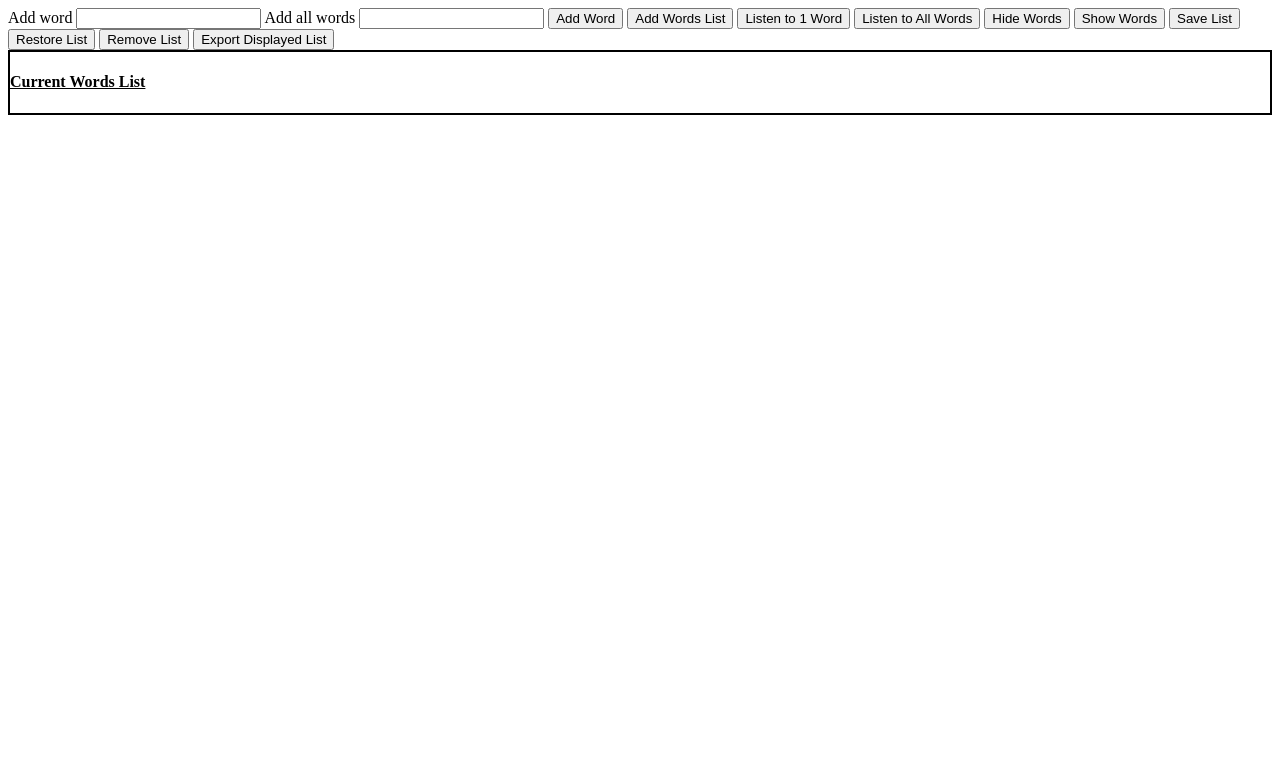
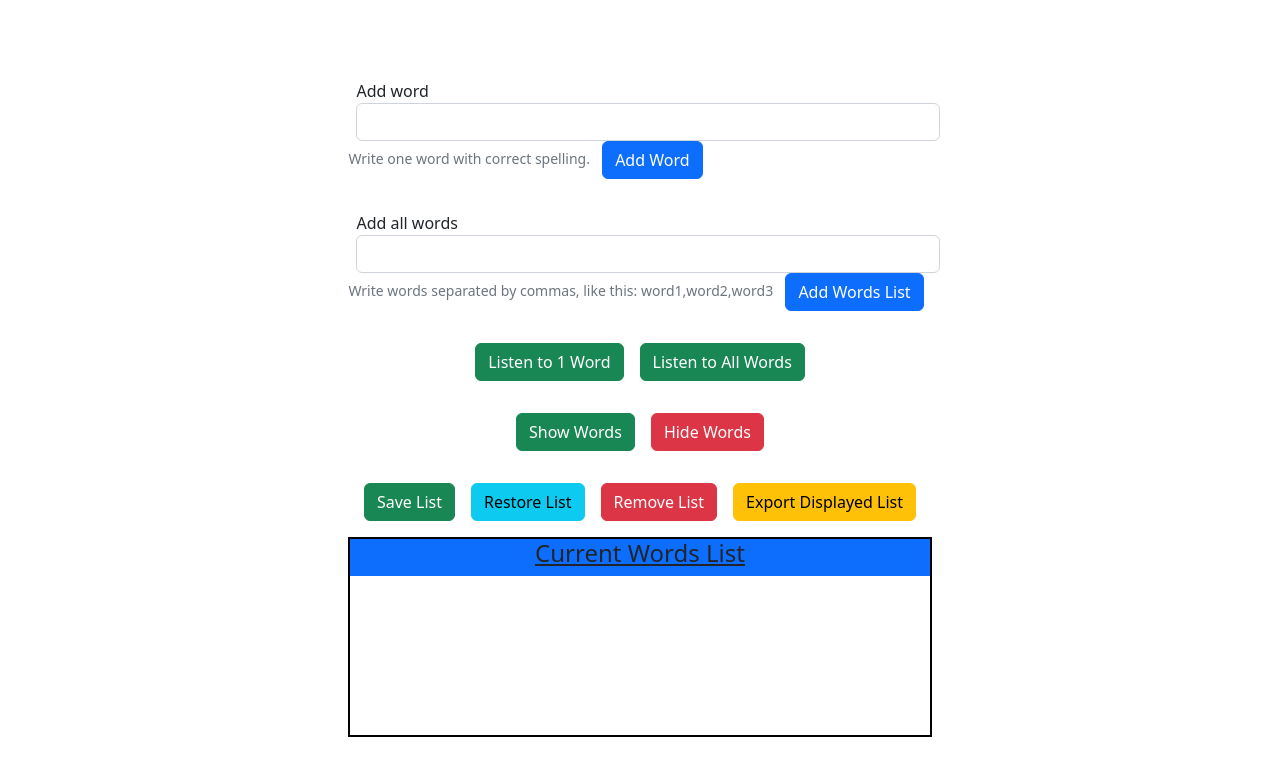
Before and after one commit to AbdullahAhmadAAK/Spelling-Bee-Helper, a plain HTML site: page index.html in a window 1280 px wide. Drawn offline with nearby package versions, Linux system fonts and the light colour scheme.

Commit message:
give basic UI using bootstrap

```diff
--- a/index.html
+++ b/index.html
@@ -5,8 +5,9 @@
     <meta http-equiv="X-UA-Compatible" content="IE=edge" />
     <meta name="viewport" content="width=device-width, initial-scale=1.0" />
     <title>Document</title>
+    <!-- <link href="https://cdn.jsdelivr.net/npm/tailwindcss@2.2.16/dist/tailwind.min.css" rel="stylesheet"> -->
+    <link rel="stylesheet" href="https://cdn.jsdelivr.net/npm/bootstrap@5.2.3/dist/css/bootstrap.min.css" integrity="sha384-rbsA2VBKQhggwzxH7pPCaAqO46MgnOM80zW1RWuH61DGLwZJEdK2Kadq2F9CUG65" crossorigin="anonymous">
     <link rel="stylesheet" href="style.css">
-
   </head>
   <body>
     <!-- <header class="d-flex bg-black justify-content-around white-text">
@@ -26,47 +27,55 @@
     </h3>
     <h2>Worry no more! AAK's Beetist has you covered.</h2> -->
 
-    <label for="new_word">Add word</label>
-    <input type="text" id="new_word" value="" />
+    <div class="d-flex justify-content-center align-items-center vh-100">
+      <div class="bg-yellow p-4">
+        <div class="form-group justify-content-center py-3">
+          <label for="new_word" class="mx-2">Add word</label>
+          <input type="text" id="new_word" value="" class="form-control mx-2" aria-describedby="oneWordHelp"/>
+          <small id="oneWordHelp" class="form-text text-muted">Write one word with correct spelling.</small>
+          <button id="add-word-btn" onclick="addWord()" class="btn btn-primary mx-2">Add Word</button>
+        </div>
+        <div class="form-group justify-content-center py-3">
+          <label for="new_words_list" class="mx-2">Add all words</label>
+          <input type="text" id="new_words_list" value="" class="form-control mx-2" aria-describedby="allWordsHelp"/>
+          <small id="allWordsHelp" class="form-text text-muted">Write words separated by commas, like this: word1,word2,word3</small>
+          <button id="add-words-list-btn" onclick="addWordsList()" class="btn btn-primary mx-2">Add Words List</button>
+        </div>
 
-    <label for="new_words_list">Add all words</label>
-    <input type="text" id="new_words_list" value="" />
 
-    <button id="add-word-btn" onclick="addWord()">Add Word</button>
-    <button id="add-words-list-btn" onclick="addWordsList()">Add Words List</button>
 
-    <button id="play-audio">Listen to 1 Word</button>
-    <button id="play-all-audios">Listen to All Words</button>
-    <button onclick="renderListHidden()">Hide Words</button>
-    <button onclick="renderList()">Show Words</button>
-    <button id="save-list" onclick="saveList()">Save List</button>
-    <button id="restore-list" onclick="restoreList()">Restore List</button>
-    <button onclick="removeList()">Remove List</button>
-    <div id="tooltip" data-tooltip="Copied text!">
-      <button onclick="exportList()">Export Displayed List</button>
+
+        <div class="d-flex justify-content-center py-3">
+          <button id="play-audio" class="btn btn-success mx-2">Listen to 1 Word</button>
+          <button id="play-all-audios" class="btn btn-success mx-2">Listen to All Words</button>
+        </div>
+
+        <div class="d-flex justify-content-center py-3">
+          <button onclick="renderList()" class="btn btn-success mx-2">Show Words</button>
+          <button onclick="renderListHidden()" class="btn btn-danger mx-2">Hide Words</button>
+        </div>
+
+        <div class="d-flex justify-content-center py-3">
+          <button id="save-list" onclick="saveList()" class="btn btn-success mx-2">Save List</button>
+          <button id="restore-list" onclick="restoreList()" class="btn btn-info mx-2">Restore List</button>
+          <button onclick="removeList()" class="btn btn-danger mx-2">Remove List</button>
+          <div id="tooltip" data-tooltip="Copied text!">
+            <button onclick="exportList()" class="btn btn-warning mx-2">Export Displayed List</button>
+          </div>
+        </div>
+
+          <div style="min-height: 200px; border: 2px solid black;">
+            <h4 class="text-decoration-underline text-center bg-primary m-0 pb-2">Current Words List</h4>
+            <ol id="words_list" class="list-group">
+
+            </ol>
+          </div>
+
+        <div id="sounds-zone"></div>
+      </div>
     </div>
 
 
-    <!-- <input
-        type="button"
-        value="Play/Restart the words!"
-        onclick="BotStarter();"
-      />
-      <input type="button" value="Pause the practice!" onclick="BotPauser();" />
-      <input
-        type="button"
-        value="Resume the practice!"
-        onclick="BotResumer();"
-      /> -->
-
-      <div style="min-height: 40px; border: 2px solid black;">
-        <h4 style="text-decoration: underline">Current Words List</h4>
-        <ol id="words_list">
-
-        </ol>
-      </div>
-
-    <div id="sounds-zone"></div>
 
     <script src="index.js"></script>
   </body>
--- a/index.js
+++ b/index.js
@@ -49,7 +49,7 @@ const restoreList = () => {
 const renderList = () => {
     var listitems_html = "";
     words_list.forEach(word => {
-        listitems_html += "<li>"+word+"</li>";
+        listitems_html += "<li class='list-group-item bg-info'>"+word+"</li>";
     });
     document.getElementById("words_list").innerHTML = listitems_html;
 }
@@ -61,7 +61,7 @@ const removeList = () => {
 const renderListHidden = () => {
     var listitems_hidden_html = "";
     words_list.forEach(word => {
-        listitems_hidden_html += "<li>**********</li>";
+        listitems_hidden_html += "<li class='list-group-item bg-info'>********</li>";
     });
     document.getElementById("words_list").innerHTML = listitems_hidden_html;
 }
```
